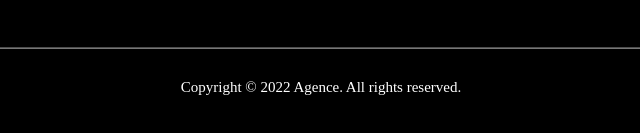
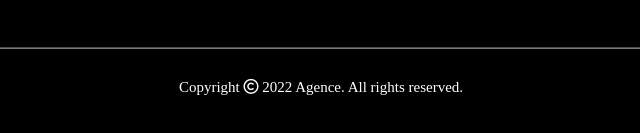
Before and after one commit to EmonHossen10/digital-agency, a plain HTML site: page index.html in a window 1280 px wide. Shown: the part 2947-3080 px from the top of the page, 319-959 px from the left. Drawn offline with Linux system fonts and the light colour scheme.

Commit message:
copyright added

```diff
--- a/index.html
+++ b/index.html
@@ -200,7 +200,7 @@
             </div>
         </div>
         <hr class="line">
-        <p class="copy">Copyright © 2022 Agence. All rights reserved.</p>
+        <p class="copy">Copyright  <i class="fa-regular fa-copyright"></i> 2022 Agence. All rights reserved.</p>
     </footer>
 
 </body>
```
